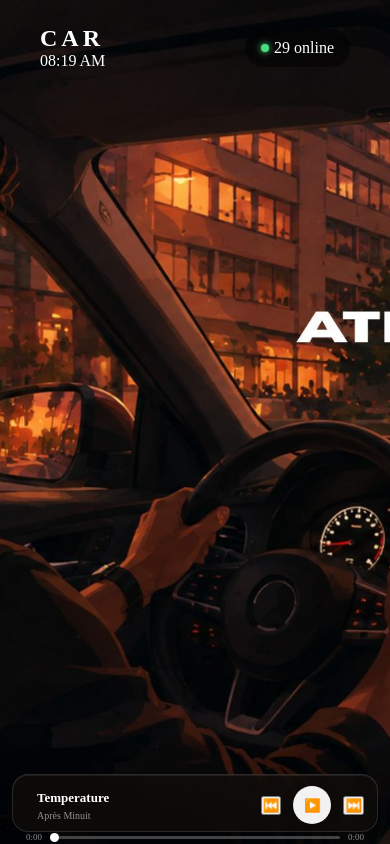
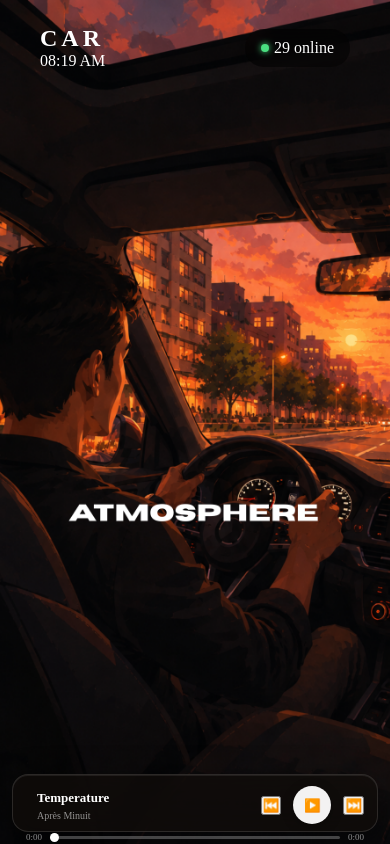
Before and after one commit to sahilchainani08/ATMOSPHERE, a React (Vite) app: page /car in a window 390 px wide. Built offline with nearby package versions, Linux system fonts and the light colour scheme.

Commit message:
mobile image for car n cafe

```diff
--- a/src/App.css
+++ b/src/App.css
@@ -14,6 +14,12 @@
   overflow: hidden;
   color: white;
   font-family: Arial, sans-serif;
+}
+
+@media (max-width: 768px) {
+  .cafe-page {
+    background-image: url("/images/cafe-mobile.png");
+  }
 }
 
 .overlay {
--- a/src/pages/Cafe.jsx
+++ b/src/pages/Cafe.jsx
@@ -36,7 +36,7 @@ function Cafe() {
 
         <div className="atmosphere-info">
           <div className="atmosphere-title">
-            <h1>ATMOSPHERE</h1>
+            <h1>CAFE</h1>
           </div>
 
           <div className="current-time">
--- a/src/pages/Car.css
+++ b/src/pages/Car.css
@@ -4,6 +4,12 @@
   background-size: cover;
   background-position: center;
   background-repeat: no-repeat;
+}
+
+@media (max-width: 768px) {
+  .car-page {
+    background-image: url("/images/car-mobile.png");
+  }
 }
 .current-time {
   color: white;
@@ -19,9 +25,3 @@
 .atmosphere-title h1 {
   color: white;
 }
-@media (max-width: 600px) {
-  .car-page {
-    background-position: 50% center;
-    background-size: cover;
-  }
-}
```
Also changed, not shown: public/images/car-mobile.png (added), 1 other file (tests, documents, lock files or other folders).
